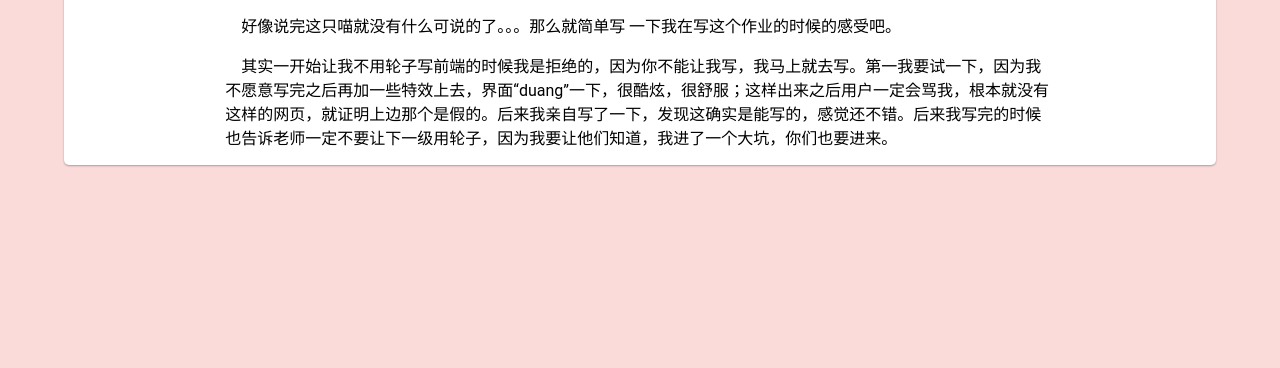
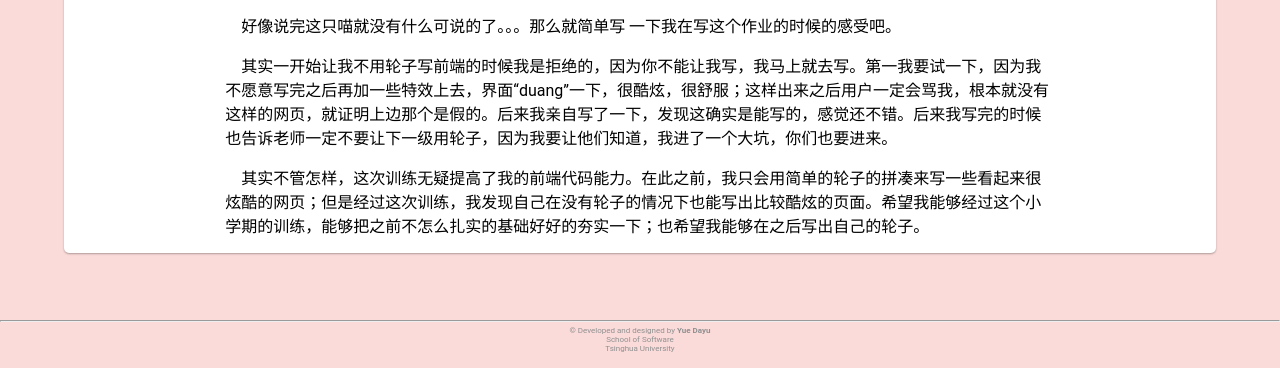
Before and after one commit to YueDayu/webpage, a website: page app/posts/post1.html in a window 1280 px wide. Shown: the part 481-849 px from the top of the page. Before the commit the page ends 800 px from the top, so only its background shows below. Drawn offline with Linux system fonts and the light colour scheme.

Commit message:
add footer

```diff
--- a/app/posts/post1.html
+++ b/app/posts/post1.html
@@ -40,14 +40,19 @@
           <p>
             &nbsp;&nbsp;&nbsp;&nbsp;其实一开始让我不用轮子写前端的时候我是拒绝的，因为你不能让我写，我马上就去写。第一我要试一下，因为我不愿意写完之后再加一些特效上去，界面“duang”一下，很酷炫，很舒服；这样出来之后用户一定会骂我，根本就没有这样的网页，就证明上边那个是假的。后来我亲自写了一下，发现这确实是能写的，感觉还不错。后来我写完的时候也告诉老师一定不要让下一级用轮子，因为我要让他们知道，我进了一个大坑，你们也要进来。
           </p>
+          <p>
+            &nbsp;&nbsp;&nbsp;&nbsp;其实不管怎样，这次训练无疑提高了我的前端代码能力。在此之前，我只会用简单的轮子的拼凑来写一些看起来很炫酷的网页；但是经过这次训练，我发现自己在没有轮子的情况下也能写出比较酷炫的页面。希望我能够经过这个小学期的训练，能够把之前不怎么扎实的基础好好的夯实一下；也希望我能够在之后写出自己的轮子。
+          </p>
         </div>
-
       </div>
       <br/>
       <br/>
       <br/>
-          <!-- <hr width=80% size=3 color=#5151A2 style="filter:progid:DXImageTransform.Microsoft.Glow(color=#5151A2,strength=10)"> -->
     </div>
+  </div>
+  <div id="footer" class="footer">
+    <hr/>
+    &copy Developed and designed by <b>Yue Dayu</b><br/>School of Software<br/>Tsinghua University
   </div>
 <!-- build:js({app,.tmp}) scripts/main.js -->
 <script src="../scripts/main.js"></script>
--- a/app/styles/main.css
+++ b/app/styles/main.css
@@ -2,6 +2,16 @@ html, body {
   width: 100%;
   margin: 0;
   font-family: "Roboto", "Microsoft YaHei", "黑体", "宋体", sans-serif;
+}
+
+.footer {
+  text-align: center;
+  border-top: none;
+  background-color: #FADBD9;
+  color: #909090;
+  font-size: 0.5em;
+  padding-top: 15px;
+  padding-bottom: 15px;
 }
 
 #top {
@@ -154,6 +164,9 @@ html, body {
     margin-top: 10px;
     width: 90%;
   }
+  .big-panel h3 {
+    padding-top: 30px;
+  }
   .text-area {
     width: 90%;
     margin-left: 5%;
```
Also changed, not shown: app/index.html (+4 -3 lines).
